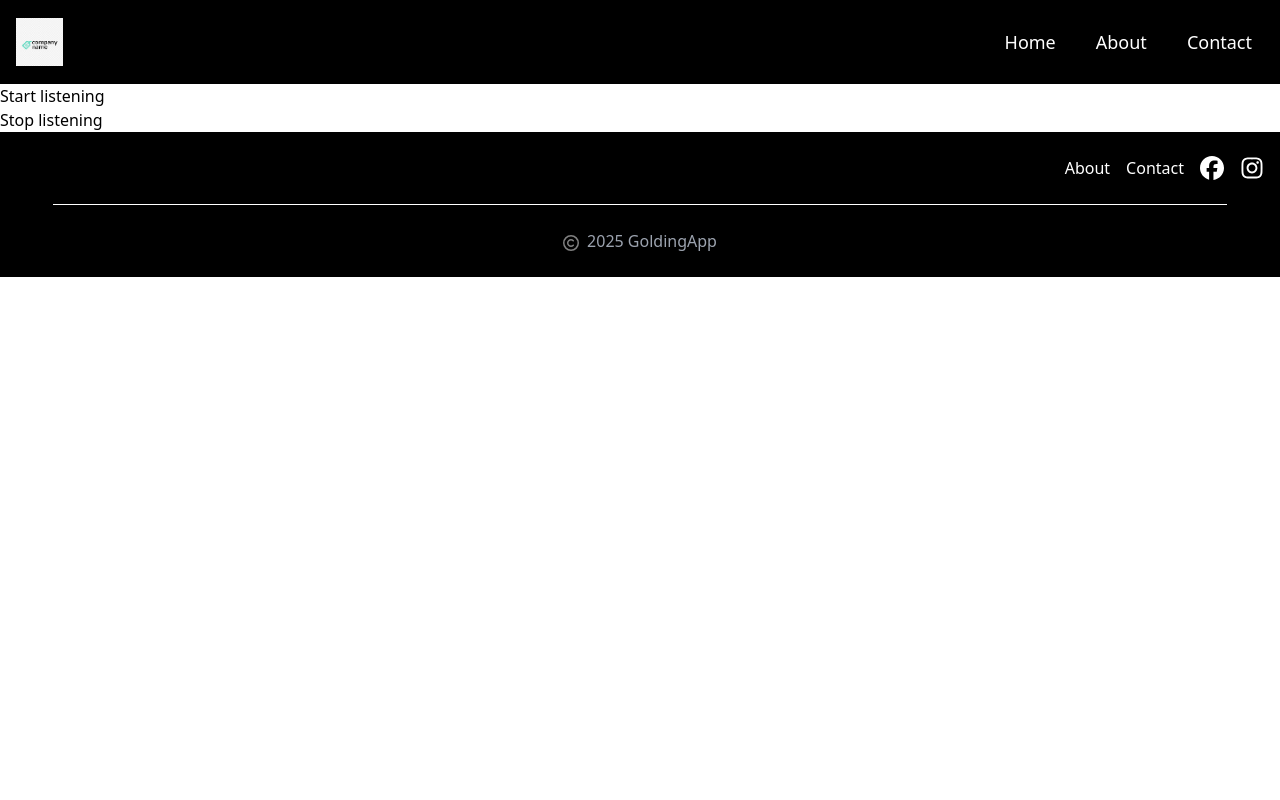
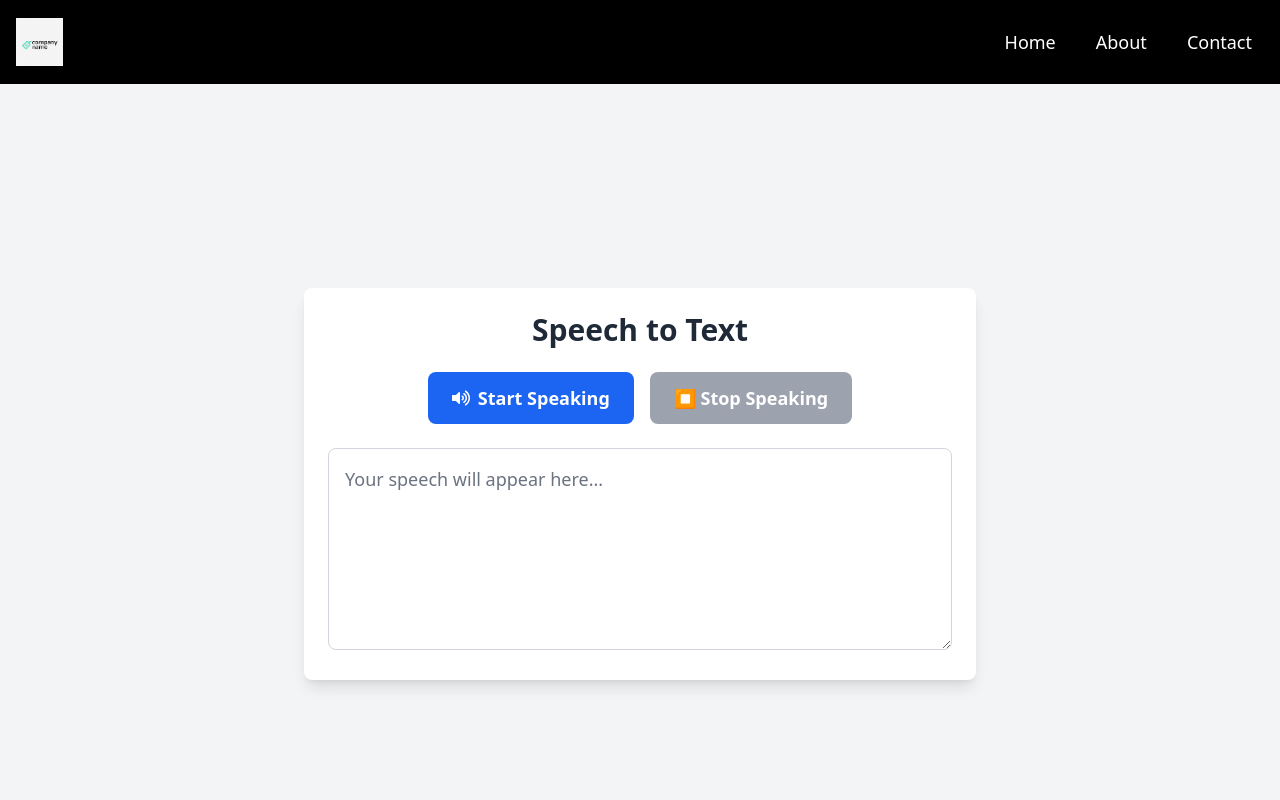
Before and after one commit to dominik-ucher/Pheonix_MDP, a React (Vite) app in the folder client/: page /speech_to_text in a window 1280 px wide. Shown: the top 800 px of the page. Built offline with nearby package versions, Linux system fonts and the light colour scheme; no server answers.

Commit message:
Speech to text basic interface

```diff
--- a/client/src/pages/Speech_to_text/Speech_to_text.jsx
+++ b/client/src/pages/Speech_to_text/Speech_to_text.jsx
@@ -1,30 +1,103 @@
-import React from 'react';
+import React, { useState } from 'react';
 import axios from 'axios';
+import { FaVolumeUp, FaTrash } from 'react-icons/fa';
+
+// Import the custom speech recognition hook
 import useSpeechRecognition from '../../hooks/useSpeechRecognitionHook';
 
 export default function Speech_to_text() {
     const axiosInstance = axios.create({ baseURL: import.meta.env.VITE_REACT_APP_API_URL });
-  const {text, startListening, stopListening, isListening, hasRecognitionSupport} = useSpeechRecognition();
+
+    // Destructure values and functions from the custom hook
+    const {
+        text,
+        startListening,
+        stopListening,
+        isListening,
+        hasRecognitionSupport,
+    } = useSpeechRecognition();
+
+    // State to handle manual text input
+    const [manualText, setManualText] = useState(text);
+
+    // Update manualText when speech recognition updates text
+    React.useEffect(() => {
+        setManualText(text);
+    }, [text]);
+
+    // Function to clear the text area
+    const clearText = () => {
+        setManualText('');
+    };
 
     return (
-    <div>
+        <div className="flex justify-center items-center min-h-screen bg-gray-100 p-4">
+            <div className="w-full max-w-2xl bg-white rounded-lg shadow-lg p-6">
+                {/* Title */}
+                <h1 className="text-3xl font-bold text-center text-gray-800 mb-6">
+                    Speech to Text
+                </h1>
+
+                {/* Check if speech recognition is supported */}
                 {hasRecognitionSupport ? (
                     <>
-          <div>
-            <button onClick={startListening}>Start listening</button>
+                        {/* Buttons for starting and stopping speech recognition */}
+                        <div className="flex justify-center gap-4 mb-6">
+                            <button
+                                onClick={startListening}
+                                disabled={isListening}
+                                className={`flex items-center justify-center px-6 py-3 text-lg font-semibold text-white rounded-lg transition-colors ${
+                                    isListening ? 'bg-gray-400 cursor-not-allowed' : 'bg-blue-600 hover:bg-blue-700'
+                                }`}
+                            >
+                                <FaVolumeUp className="mr-2" /> Start Speaking
+                            </button>
+                            <button
+                                onClick={stopListening}
+                                disabled={!isListening}
+                                className={`flex items-center justify-center px-6 py-3 text-lg font-semibold text-white rounded-lg transition-colors ${
+                                    !isListening ? 'bg-gray-400 cursor-not-allowed' : 'bg-red-600 hover:bg-red-700'
+                                }`}
+                            >
+                                ⏹️ Stop Speaking
+                            </button>
                         </div>
 
-          <div>
-            <button onClick={stopListening}>Stop listening</button>
+                        {/* Feedback message when listening */}
+                        {isListening && (
+                            <div className="text-center text-blue-600 text-lg mb-6">
+                                🎧 Listening... Speak now.
                             </div>
+                        )}
 
-          {isListening ? <div>Your browser is currently listening</div>: null}
-          {text}
-
+                        {/* Text area for displaying and editing recognized text */}
+                        <div className="relative">
+                            <textarea
+                                value={manualText}
+                                onChange={(e) => setManualText(e.target.value)}
+                                placeholder="Your speech will appear here..."
+                                className="w-full p-4 text-lg border border-gray-300 rounded-lg resize-y focus:outline-none focus:ring-2 focus:ring-blue-500"
+                                rows={6}
+                            />
+                            {/* Clear text button (trash can icon) */}
+                            {manualText && (
+                                <button
+                                    onClick={clearText}
+                                    className="absolute top-2 right-2 p-2 text-gray-500 hover:text-red-600 transition-colors"
+                                    title="Clear text"
+                                >
+                                    <FaTrash className="w-6 h-6" />
+                                </button>
+                            )}
+                        </div>
                     </>
-      ): (
-        <h1>Your browser has no speech recognition support</h1>
+                ) : (
+                    // Display a message if speech recognition is not supported
+                    <div className="text-center text-red-600 text-2xl font-semibold">
+                        ❌ Your browser does not support speech recognition.
+                    </div>
                 )}
+            </div>
         </div>
     );
 }
```
Lines whose indentation alone changed are shown as unchanged.
